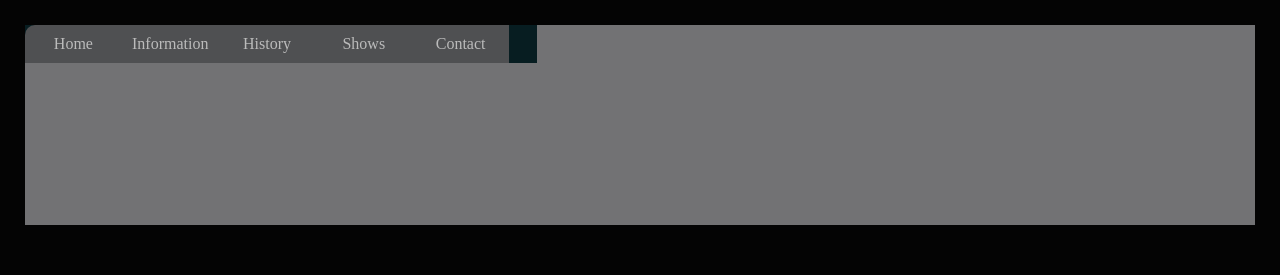
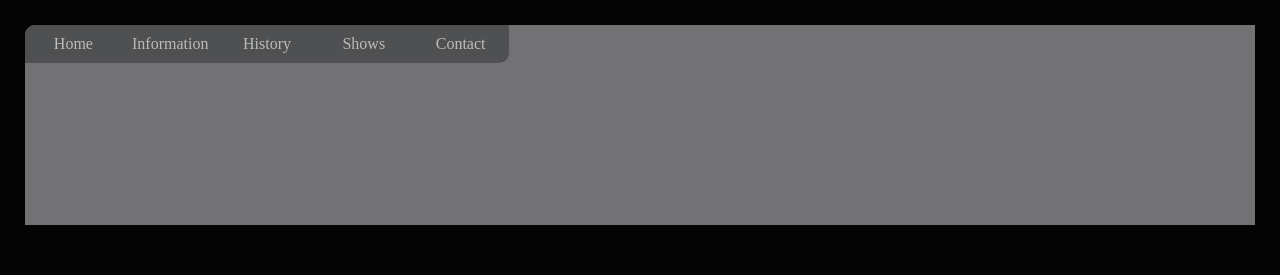
Before and after one commit to ayman-shah/Lab-coats, a plain HTML site: page Index.html in a window 1280 px wide. Shown: the top 275 px of the page. Drawn offline with Linux system fonts and the light colour scheme.

Commit message:
Add files via upload

```diff
--- a/Index.html
+++ b/Index.html
@@ -31,7 +31,7 @@
             <a href="" class="navop">Information </a>
             <a href="" class="navop">History </a>
             <a href="" class="navop">Shows </a>
-            <a href="" class="navop">Contact </a>
+            <a href="" class="navop right">Contact </a>
 
         </div>
 
--- a/Style.css
+++ b/Style.css
@@ -11,11 +11,23 @@ div {
 
 }
 
+/*Styling for Banner*/
+.banner {
+    background-color: #727274;
+    height: 200px;
+    border-top-left-radius: 10px;
+    margin-top: -75px;
+    margin-left: -75px;
+    margin-right: -75px;
+}
+
+
+/*Page Navigation bar Styling*/
 /*Styling for Navigation Bar*/
 .nav {
-    background-color: #071D21;
     width: 40%;
     position: absolute;
+    border-top-left-radius: 10px;
 }
 
 /*Styling for Nav links (nav options)*/
@@ -29,9 +41,15 @@ div {
     float: left;
 }
 
+/*Styling for leftmost link on the navigation bar*/
 .left {
     border-top-left-radius: 10px;
 }
+/*Styling for rightmost link on the navigation bar*/
+.right {
+    border-bottom-right-radius: 10px;
+}
+/*end of page navigation bar styling*/
 
 /*Styling for List Navigation Bar*/
 .listnav {
@@ -41,15 +59,6 @@ div {
     border-bottom: solid 5px #727274;
 }
 
-/*Styling for Banner*/
-.banner {
-    background-color: #727274;
-    height: 200px;
-
-    margin-top: -75px;
-    margin-left: -75px;
-    margin-right: -75px;
-}
 
 /*Styling for Main*/
 .main {
@@ -85,6 +94,8 @@ div {
     margin-left: 1%;
     height: 200px;
 }
+/*End of Main Styling*/
+
 
 /*Styling for Footer*/
 .footer {
@@ -95,12 +106,13 @@ div {
     margin-top: 200px;
 }
 
+
 /*Styling for Links*/
 a {
     text-decoration: none;
 }
 
-/*STyling for Visited Links*/
+/*Styling for Visited Links*/
 a:visited {
     padding: 10px;
 }
@@ -117,3 +129,4 @@ a:active {
     padding: 10px;
 
 }
+/*End of Styling for links*/
```
